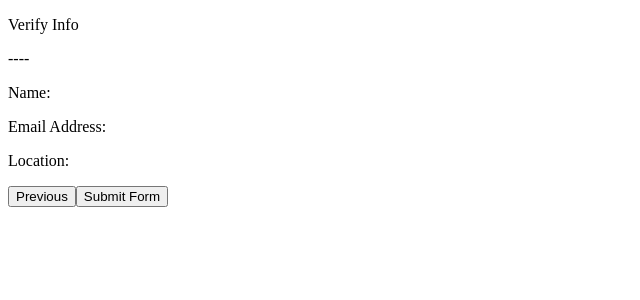
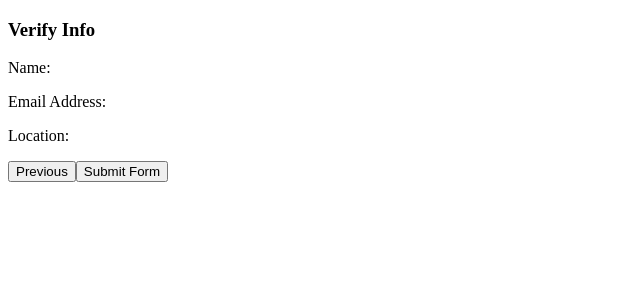
Before and after one commit to philosophy-flow/react-multistep-2, a React (Create React App) app: page /3 in a window 1280 px wide. Shown: the top 300 px of the page, without its empty margins (0-640 px from the left). Built offline with nearby package versions, Linux system fonts and the light colour scheme.

Commit message:
adding back step test

```diff
--- a/src/MultiStepForm.js
+++ b/src/MultiStepForm.js
@@ -138,8 +138,7 @@ const Step2 = ({ handleBack }) => (
 const Step3 = ({ values, handleBack }) => {
   return (
     <Form>
-      <p>Verify Info </p>
-      <p>----</p>
+      <h3>Verify Info</h3>
       <p>Name: {`${values.first} ${values.last}`} </p>
       <p>Email Address: {values.email} </p>
       <p>Location: {values.location} </p>
```
Also changed, not shown: 1 other file (tests, documents, lock files or other folders).
